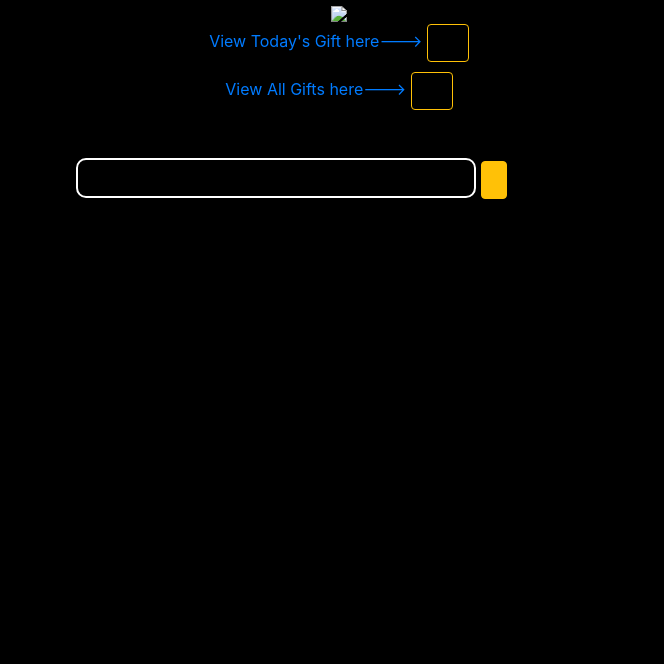
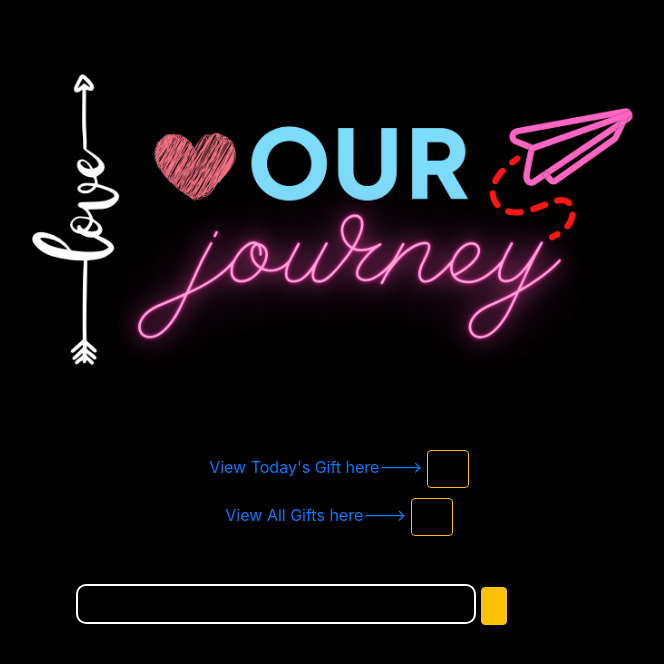
Before and after one commit to Karan01410/Our-Journey, a plain HTML site: page index.html in a window 1280 px wide. Shown: the whole page, without its empty margins (301-965 px from the left). Drawn offline with nearby package versions, Linux system fonts and the light colour scheme.

Commit message:
Update index.html

```diff
--- a/index.html
+++ b/index.html
@@ -22,7 +22,7 @@
     </style>
 <center>
 
-<img src = "images/our-journey.jpg" class = "pic">
+<img src = "our-journey.jpg" class = "pic">
 <div class = "container">
   <div class = "row">
     <div class = "col-12 mx-auto">
```
